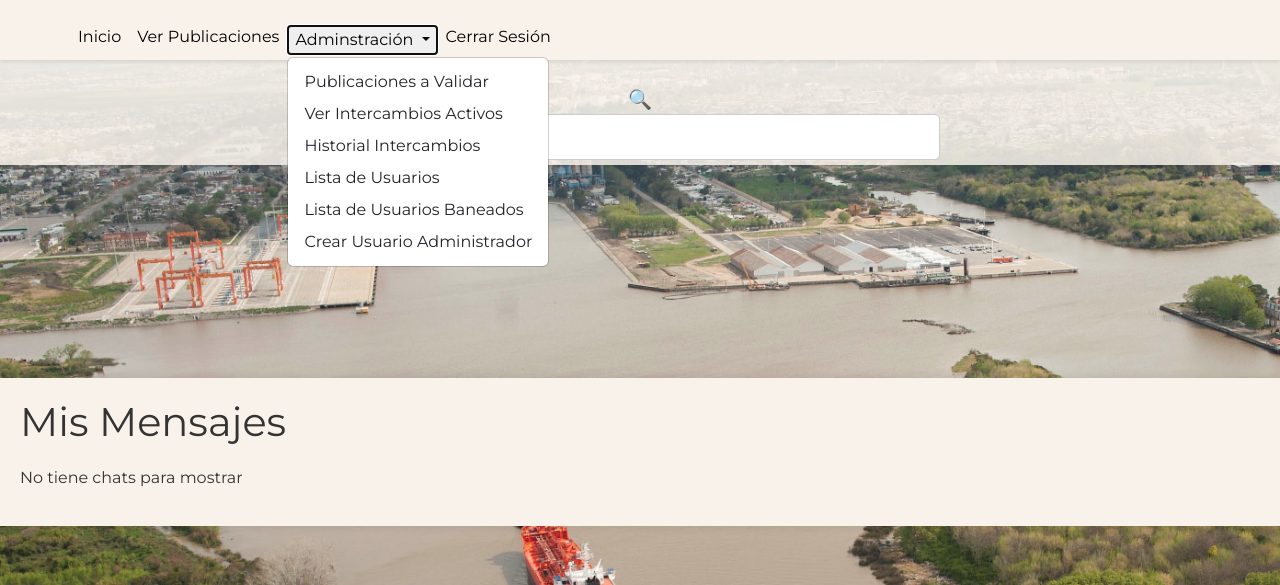
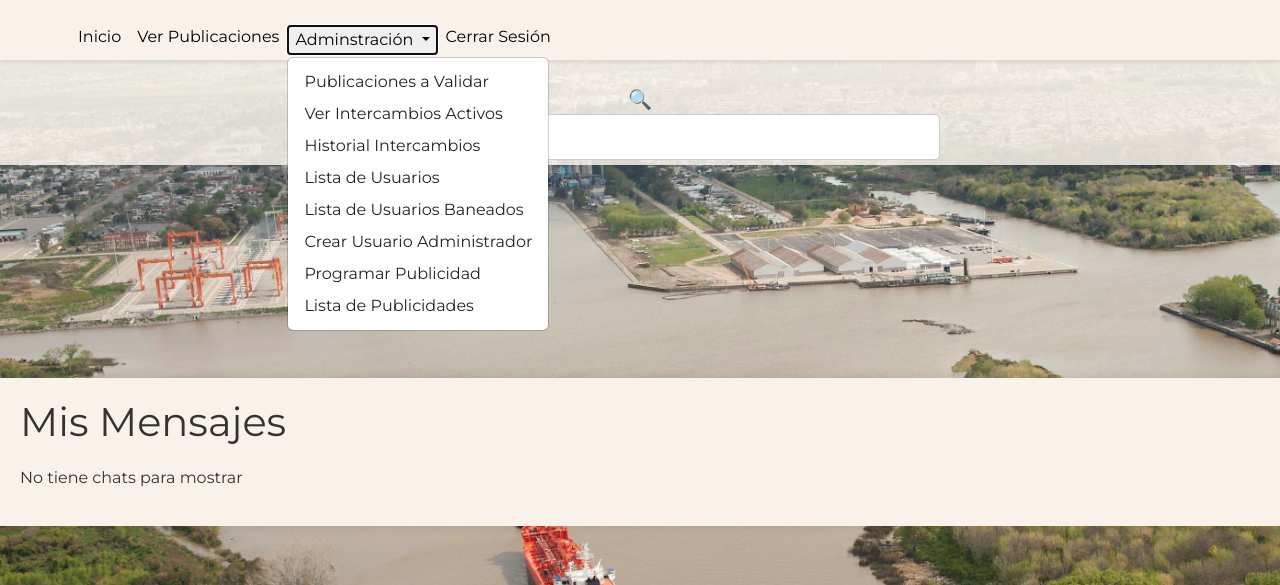
Before and after one commit to agustina-soto/marDeIntercambios, a Django app: page /chats/ in a window 1280 px wide, after a click on "Adminstración". Shown: the top 585 px of the page. Run offline with Django 5.2, Linux system fonts and the light colour scheme; the visitor is signed in with stand-in values (Sample User, id 1); data that the repository does not hold is empty.

```diff
--- a/templates/base.html
+++ b/templates/base.html
@@ -70,23 +70,15 @@
                                     Adminstración
                                 </button>
                                 <ul class="dropdown-menu" aria-labelledby="dropdownMenuButton1">
-                                    <li><a class="dropdown-item"
-                                            href="/publicacion/ver_publicaciones_para_validar/">Publicaciones a
-                                            Validar</a></li>
-                                    <li><a class="dropdown-item"
-                                            href="/intercambios/ver_intercambios_activos">Ver Intercambios
-                                            Activos</a></li>
-                                    <li><a class="dropdown-item" href="/intercambios/historial_intercambios">Historial
-                                            Intercambios</a></li>
-                                    <li><a class="dropdown-item" href="/usuarios/ver_lista_usuarios">Lista de
-                                            Usuarios</a></li>
-                                    <li><a class="dropdown-item"
-                                            href="/usuarios/ver_lista_usuarios_baneados">Lista de Usuarios
-                                            Baneados</a></li>
-                                    <li><a class="dropdown-item"
-                                            href="/usuarios/registrar_usuario_administrador">Crear Usuario
-                                            Administrador</a></li>
-                                </ul>
+                                    <li><a class="dropdown-item" href="/publicacion/ver_publicaciones_para_validar/">Publicaciones a Validar</a></li>
+                                    <li><a class="dropdown-item" href="/intercambios/ver_intercambios_activos">Ver Intercambios Activos</a></li>
+                                    <li><a class="dropdown-item" href="/intercambios/historial_intercambios">Historial Intercambios</a></li>
+                                    <li><a class="dropdown-item" href="/usuarios/ver_lista_usuarios">Lista de Usuarios</a></li>
+                                    <li><a class="dropdown-item" href="/usuarios/ver_lista_usuarios_baneados">Lista de Usuarios Baneados</a></li>
+                                    <li><a class="dropdown-item" href="/usuarios/registrar_usuario_administrador">Crear Usuario Administrador</a></li>
+                                    <li><a class="dropdown-item" href="/publicidad/programar_publicidad/">Programar Publicidad</a></li>
+                                    <li><a class="dropdown-item" href="/publicidad/listar_publicidades/">Lista de Publicidades</a></li>
+                                  </ul>
                             </div>
                             {% endif %}
 
```
Also changed, not shown: archivos-estaticos/publicidades/Fondo1.jfif (added), archivos-estaticos/publicidades/images_1.jpeg (added).
